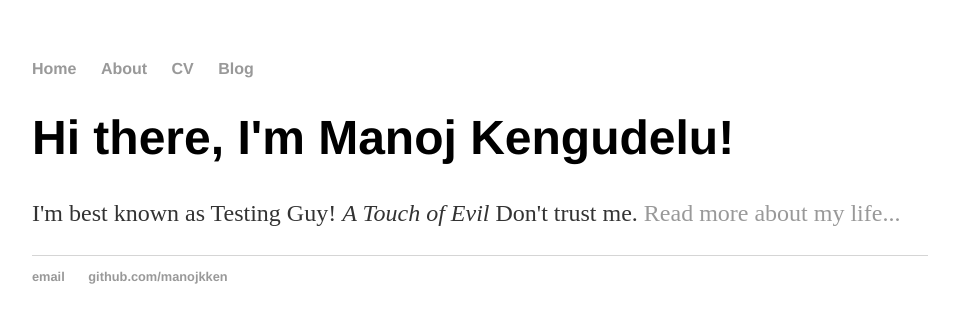
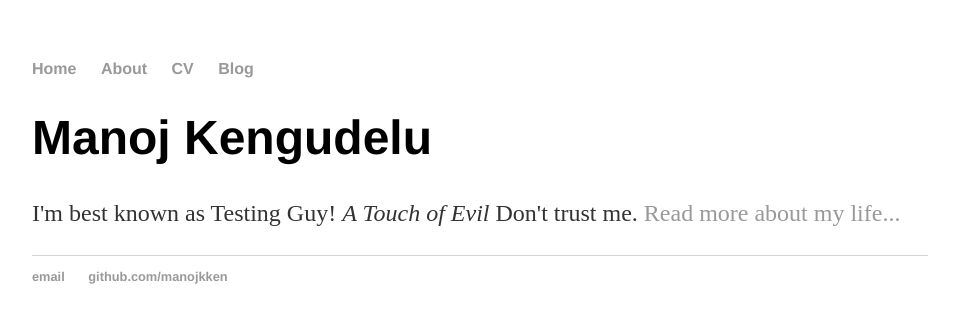
Before and after one commit to mkken/mkken.github.io, a Jekyll site: the page built from index.html, in a window 1280 px wide. Shown: the top 323 px of the page, without its empty margins (160-1119 px from the left). Built offline with Jekyll 4.4.1, drawn with Linux system fonts in a browser that asks for light colours.

Commit message:
adding files

```diff
--- a/index.html
+++ b/index.html
@@ -3,6 +3,6 @@ layout: default
 title: Manoj Kengudelu, Testing Guy!
 ---
 <div class="blurb">
-	<h1>Hi there, I'm Manoj Kengudelu!</h1>
+	<h1>Manoj Kengudelu</h1>
 	<p>I'm best known as Testing Guy! <em>A Touch of Evil</em> Don't trust me. <a href="/about">Read more about my life...</a></p>
 </div><!-- /.blurb -->
```
